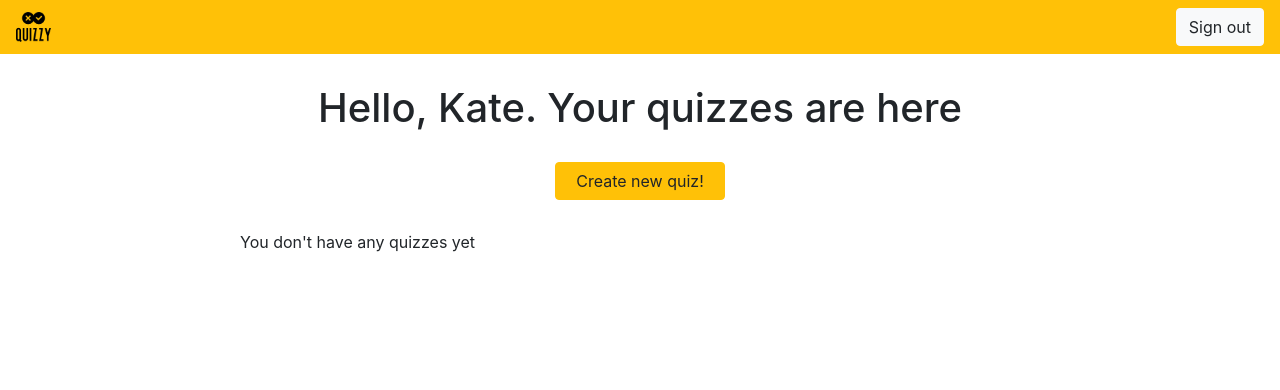
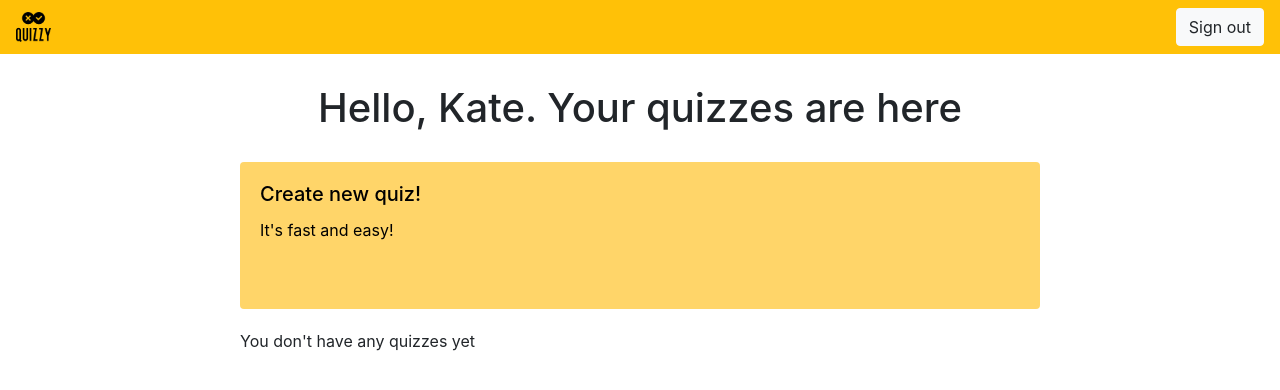
Before and after one commit to kate2811/quizzy, a React (Create React App) app: page / in a window 1280 px wide. Shown: the top 390 px of the page. Built offline with nearby package versions, Linux system fonts and the light colour scheme.

Commit message:
[QUIZ-23] Refactor placeholders

```diff
--- a/src/components/Dashboard/Dashboard.module.css
+++ b/src/components/Dashboard/Dashboard.module.css
@@ -7,22 +7,33 @@
 .container h1 {
   margin-bottom: 30px;
 }
-.container a {
-  display: block;
-  width: 170px;
-  margin: auto auto 30px auto;
-}
 
 .card {
   min-height: 147px;
   margin-bottom: 20px;
 }
 
+a .card_createNew {
+  min-height: 147px;
+  margin-bottom: 20px;
+  background: #ffd569;
+  color: #000;
+  border: none;
+}
+
+.link:hover {
+  text-decoration: none;
+  color: #000;
+}
+
+.card_createNew button {
+  display: none;
+}
+
 .card:hover {
   background-color: #f7f8f8;
 }
 
-.card:last-child {
-  margin-bottom: 0;
-
+a .card_createNew:hover {
+  background-color: #ffd978;
 }
--- a/src/components/Dashboard/Dashboard.tsx
+++ b/src/components/Dashboard/Dashboard.tsx
@@ -3,7 +3,7 @@ import { Quiz } from '../../module/quiz/types'
 import { UserData } from '../../module/auth/types'
 import PageLayout from '../PageLayout'
 import { Link } from 'react-router-dom'
-import Loader from 'react-loader-spinner'
+import cx from 'classnames'
 import QuizCard from '../QuizCard'
 import style from './Dashboard.module.css'
 
@@ -24,8 +24,8 @@ const Dashboard: React.FC<Props> = ({ user, quizzes, isQuizzesLoading }) => {
         <div className={style.container}>
           <h1 className="text-center">Hello, {userName}. Your quizzes are here</h1>
 
-          <Link to="/create" className="btn btn-warning">
-            Create new quiz!
+          <Link to="/create" className={style.link}>
+            <QuizCard className={style.card_createNew} title="Create new quiz!" description="It's fast and easy!" />
           </Link>
 
           {isQuizzesLoading ? (
--- a/src/components/QuizCard/QuizCard.module.css
+++ b/src/components/QuizCard/QuizCard.module.css
@@ -10,10 +10,39 @@
 
 .card__footer button {
   margin-right: 7px;
-  border-color: #b6babe;
-  background-color: #fff;
+  border-color: #cdd0d3;
 }
 
 .card__footer button:last-child {
   margin-right: 0
 }
+
+.placeholder__title,
+.placeholder__description {
+  width: 150px;
+  height: 10px;
+  margin: 8px 0 27px 0;
+  background: #cdd0d3;
+}
+
+.placeholder__description {
+  width: 250px;
+  margin: 0;
+}
+
+.placeholder__buttons {
+  height: 31px;
+}
+
+.placeholder__buttons div {
+  display: inline-block;
+  height: 100%;
+  width: 33px;
+  margin-right: 7px;
+  background: #cdd0d3;
+  border-radius: 3px;
+}
+
+.placeholder__buttons div:last-child {
+  margin-right: 0;
+}
--- a/src/components/QuizCard/QuizCard.tsx
+++ b/src/components/QuizCard/QuizCard.tsx
@@ -11,7 +11,25 @@ type Props = {
 const actionsIcons = ['fa-share', 'fa-edit', 'fa-chart-line']
 
 const QuizCard: React.FC<Props> = ({ title, description, className }) => {
+  const placeholder = (
+    <div className={cx('card', className)}>
+      <div className={cx('card-body', style.card__body)}>
+        <div className={style.placeholder__title} />
+        <div className={style.placeholder__description} />
+      </div>
+      <div className={style.card__footer}>
+        <div className={style.placeholder__buttons}>
+          {actionsIcons.map((item, index) => (
+            <div key={index} />
+          ))}
+        </div>
+      </div>
+    </div>
+  )
+
   return (
+    <>
+      {title && description ? (
         <div className={cx('card', className)}>
           <div className={cx('card-body', style.card__body)}>
             <h5 className="card-title">{title}</h5>
@@ -26,6 +44,10 @@ const QuizCard: React.FC<Props> = ({ title, description, className }) => {
             ))}
           </div>
         </div>
+      ) : (
+        placeholder
+      )}
+    </>
   )
 }
 
```
Lines whose indentation alone changed are shown as unchanged.
